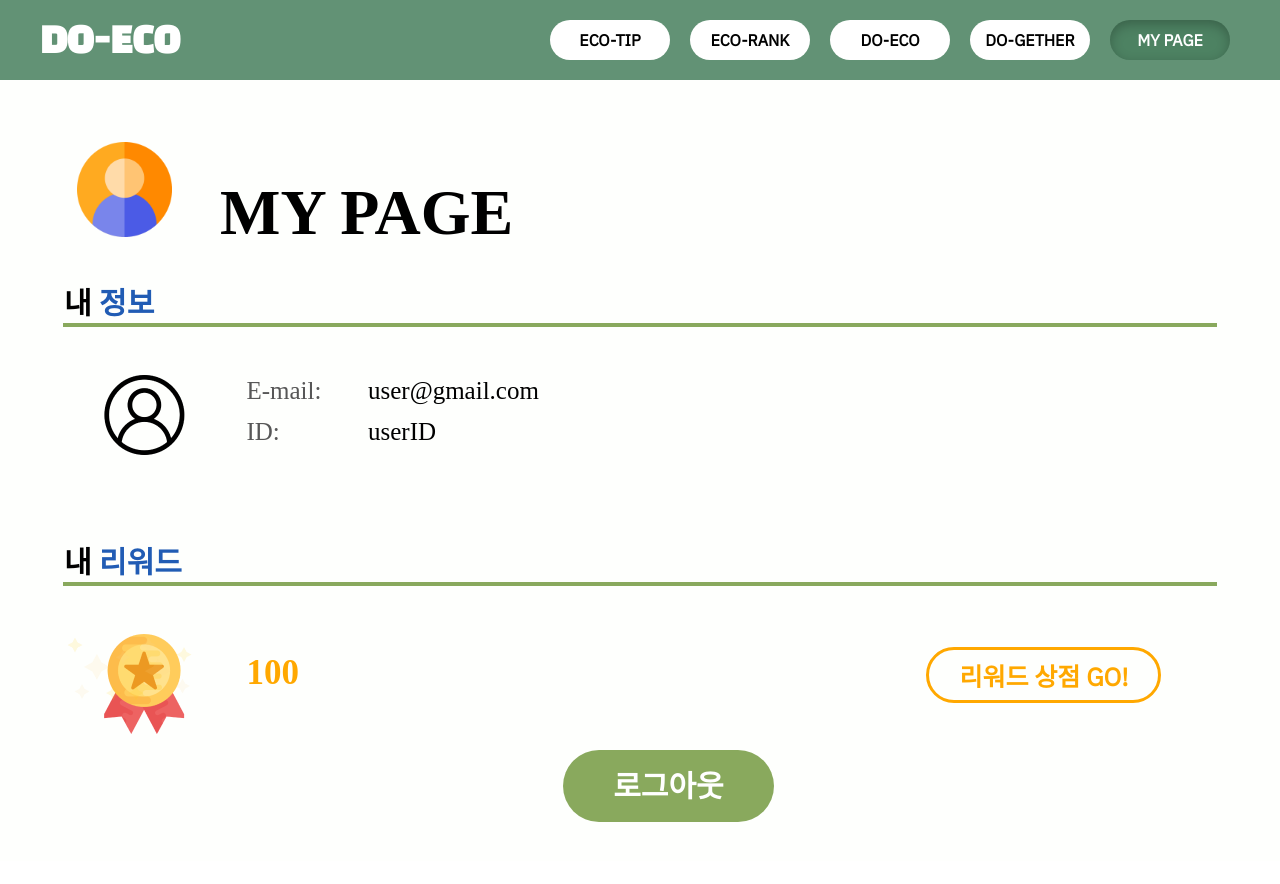
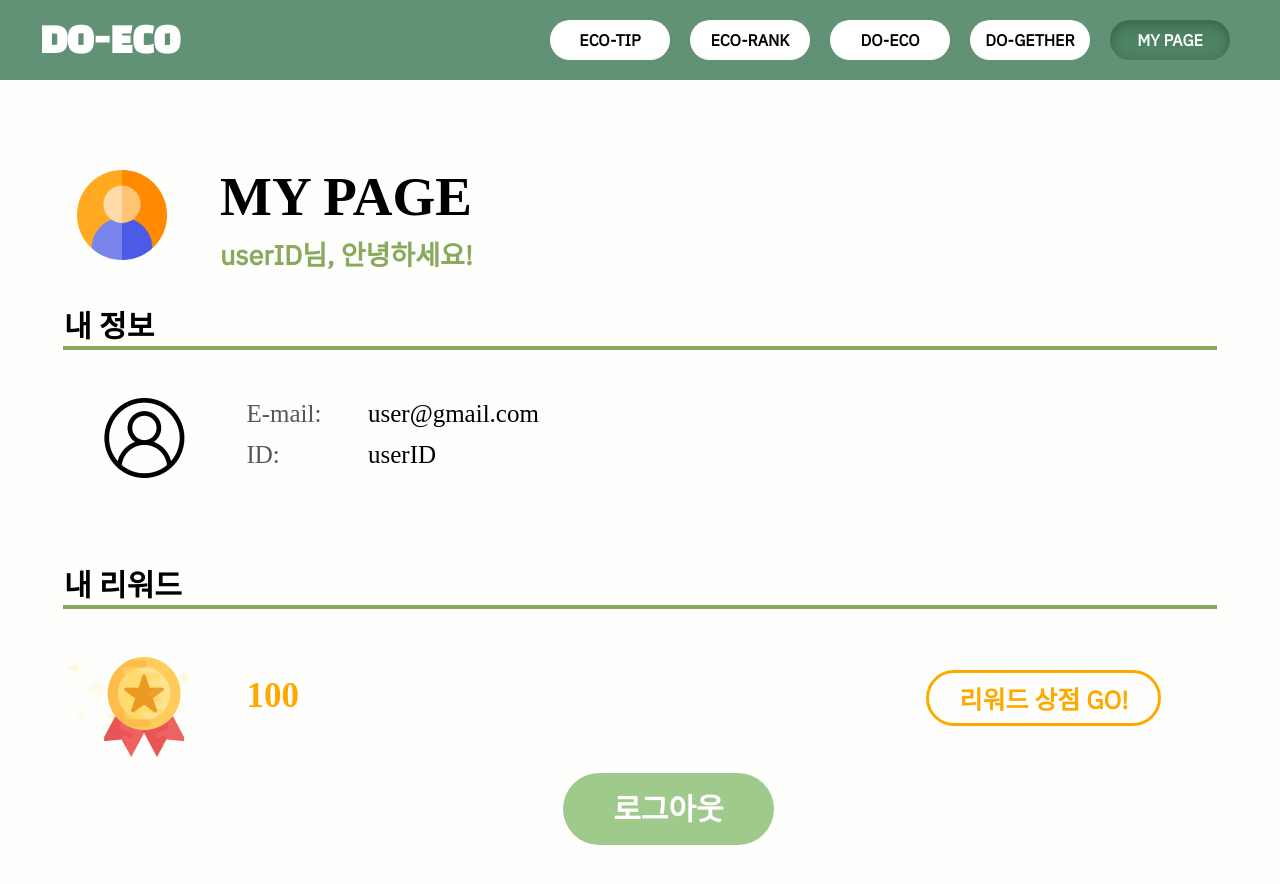
Before and after one commit to imddoy/DoEco, a Django app: template doeco_app/templates/Mypage.html in a window 1280 px wide. Before the commit the page ends 822 px from the top, so only its background shows below. Run offline with Django 4.2, Linux system fonts and the light colour scheme; the template is opened without the code that fills it, so the values that code supplies are empty; some web fonts are replaced.

Commit message:
디자인 수정2

```diff
--- a/doeco_app/templates/Mypage.html
+++ b/doeco_app/templates/Mypage.html
@@ -26,7 +26,8 @@
         <div class="Mypage-top">
             <img src="./images/mypage.png" id="mypage-image" width="80px" height="80px">
             <div class="Mypage-title">
-                MY PAGE
+                <h1>MY PAGE</h1>
+                <p>userID님, 안녕하세요!</p>
             </div>
         </div>
         <div class="Mypage-content">
--- a/doeco_app/templates/css/Mypage.css
+++ b/doeco_app/templates/css/Mypage.css
@@ -102,13 +102,14 @@ body::-webkit-scrollbar{
     margin-left: 6%;
     margin-top: 1.5vh;
     /* position: absolute; */
-    width: 95px;
-    height: 95px;
-    left: 102px;
-    top: 174px;
+    width: 90px;
+    height: 90px;
+    /* left: 102px;
+    top: 180px; */
+    margin-top: 40px;
 }
 
-.Mypage-title{
+.Mypage-title h1{
     /* position: absolute;
     float: left;
     left: 26vh;
@@ -119,13 +120,26 @@ body::-webkit-scrollbar{
 
     position: absolute;
     left: 220px;
-    top: 175px;
+    top: 162px;
     font-family: 'Pretendard-ExtraBold';
     font-style: normal;
     font-weight: 800;
-    font-size: 64px;
-    line-height: 76px;
+    font-size: 55px;
+    line-height: 70px;
     margin: 0;
+}
+.Mypage-title p{
+    position: absolute;
+    left: 220px;
+    top: 210px;
+
+    font-family: 'IBM Plex Sans';
+    font-style: normal;
+    font-weight: 600;
+    font-size: 27px;
+    line-height: 35px;
+
+    color: #89A95D;
 }
 
 h2{
@@ -135,9 +149,9 @@ h2{
     margin-top: 3%;
 }
 
-span{
+/* span{
     color: #215cb4;
-}
+} */
 
 hr{
     margin-top: -25px;
@@ -241,7 +255,7 @@ hr{
 }
 
 #logout-button{
-    background-color: #89A95D;
+    background-color: #A0CA8C;
     color: #FFFFFF;
     border: none;
     padding: 10px 50px 10px 50px;
@@ -255,7 +269,7 @@ hr{
 }
 
 #logout-button:hover{
-    background-color: #15512D;
+    box-shadow: inset 0px 4px 15px rgba(0, 0, 0, 0.25);
 }
 
 #rewordshop-button:hover{
--- a/doeco_app/templates/css/eco-rank.css
+++ b/doeco_app/templates/css/eco-rank.css
@@ -255,8 +255,11 @@ main p {
     align-items: center;
     text-align: center;
 
-    background: #89A95D;
+    background: #A0CA8C;
     border-radius: 50px;
+}
+#more:hover, #in-less:hover{
+    box-shadow: inset 0px 4px 15px rgba(0, 0, 0, 0.25);
 }
 #more, #in-less button,p{
     cursor: pointer;
--- a/doeco_app/templates/splash.html
+++ b/doeco_app/templates/splash.html
@@ -8,7 +8,7 @@
     <title>DO-ECO</title>
     <style>
         body {
-        background-color: #F8F8EC;
+        background-color: #FEFFFD;
         overflow: hidden;
         text-align:center;
         }
```
Also changed, not shown: doeco_app/templates/css/EcoTip.css (+4 -4 lines), doeco_app/templates/css/createAcount.css (+4 -4 lines), doeco_app/templates/css/login.css (+4 -4 lines), doeco_app/templates/css/style.css (+5 -5 lines).
